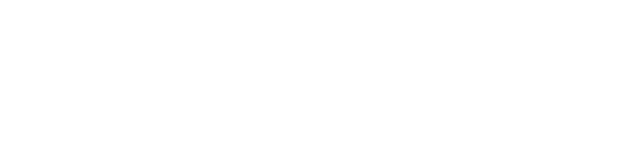
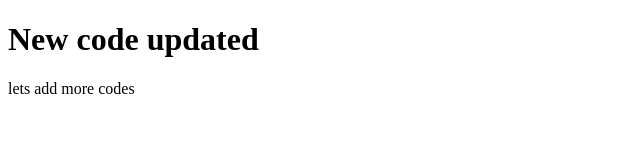
Before and after one commit to ShahidaMahtab/my_first_repo, a plain HTML site: page index.html in a window 1280 px wide. Shown: the whole page, without its empty margins (0-640 px from the left). Drawn offline with Linux system fonts and the light colour scheme.

Commit message:
added code

```diff
--- a/index.html
+++ b/index.html
@@ -7,6 +7,7 @@
  <title>My First github repo</title>
 </head>
 <body>
-
+ <h1>New code updated</h1>
+ <p>lets add more codes</p>
 </body>
 </html>
```
